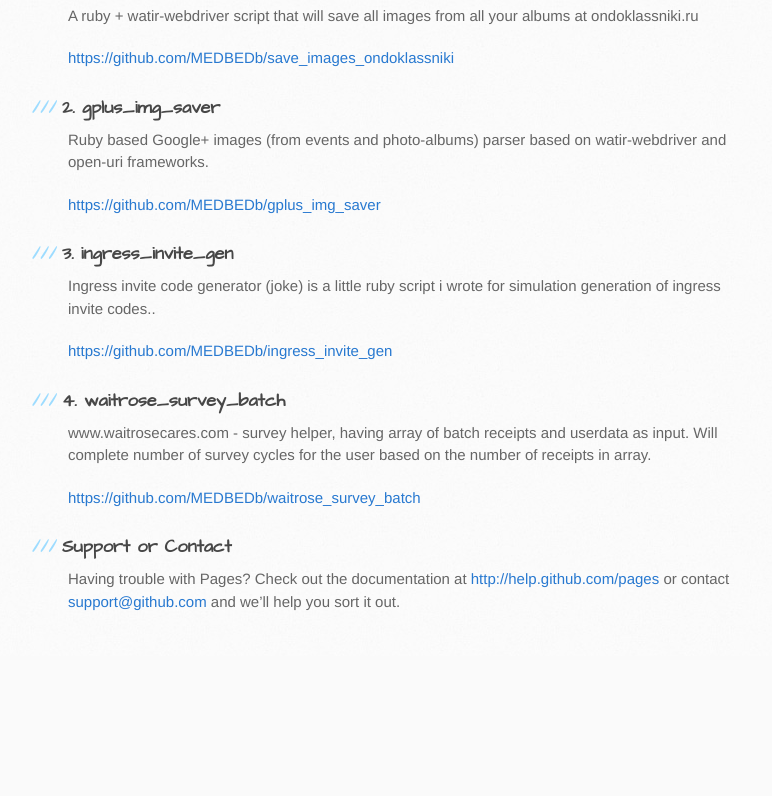
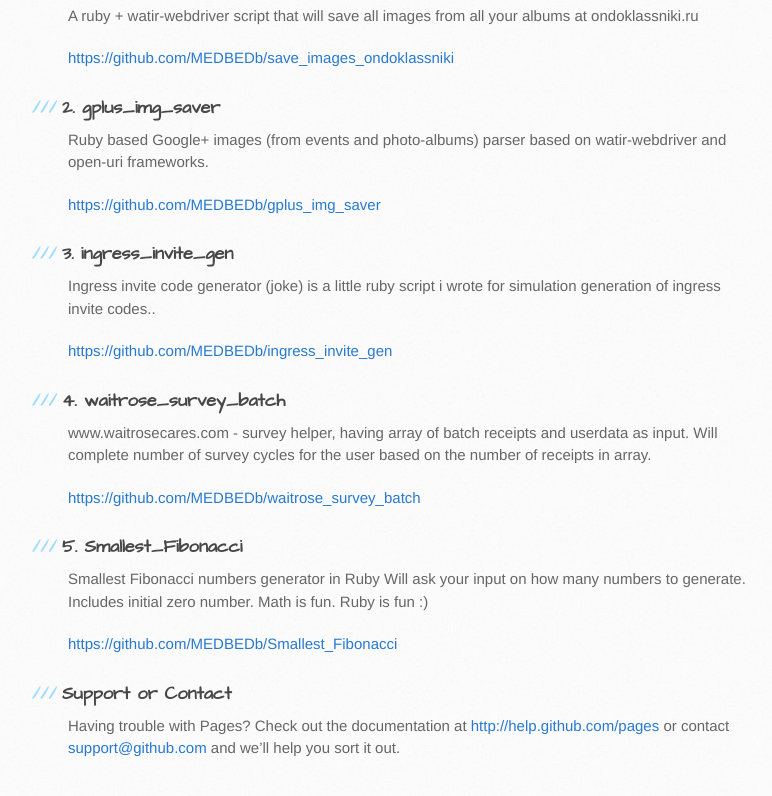
Before and after one commit to MEDBEDb/MEDBEDb.github.io, a plain HTML site: page index.html in a window 1280 px wide. Shown: the part 631-1427 px from the top of the page, without its empty margins (102-874 px from the left). Before the commit the page ends 1287 px from the top, so only its background shows below. Drawn offline with Linux system fonts and the light colour scheme.

Commit message:
Update index.html

```diff
--- a/index.html
+++ b/index.html
@@ -58,6 +58,11 @@
 <p>www.waitrosecares.com - survey helper, having array of batch receipts and userdata as input. Will complete number of survey cycles for the user based on the number of receipts in array.</p>
 <p><a href="https://github.com/MEDBEDb/waitrose_survey_batch">https://github.com/MEDBEDb/waitrose_survey_batch</a>
 
+<h3>5. Smallest_Fibonacci</h3>
+<p>Smallest Fibonacci numbers generator in Ruby Will ask your input on how many numbers to generate. Includes initial zero number. Math is fun. Ruby is fun :)  </p>
+<p><a href="https://github.com/MEDBEDb/Smallest_Fibonacci">https://github.com/MEDBEDb/Smallest_Fibonacci</a>
+
+
 
 <h3>Support or Contact</h3>
 
```
